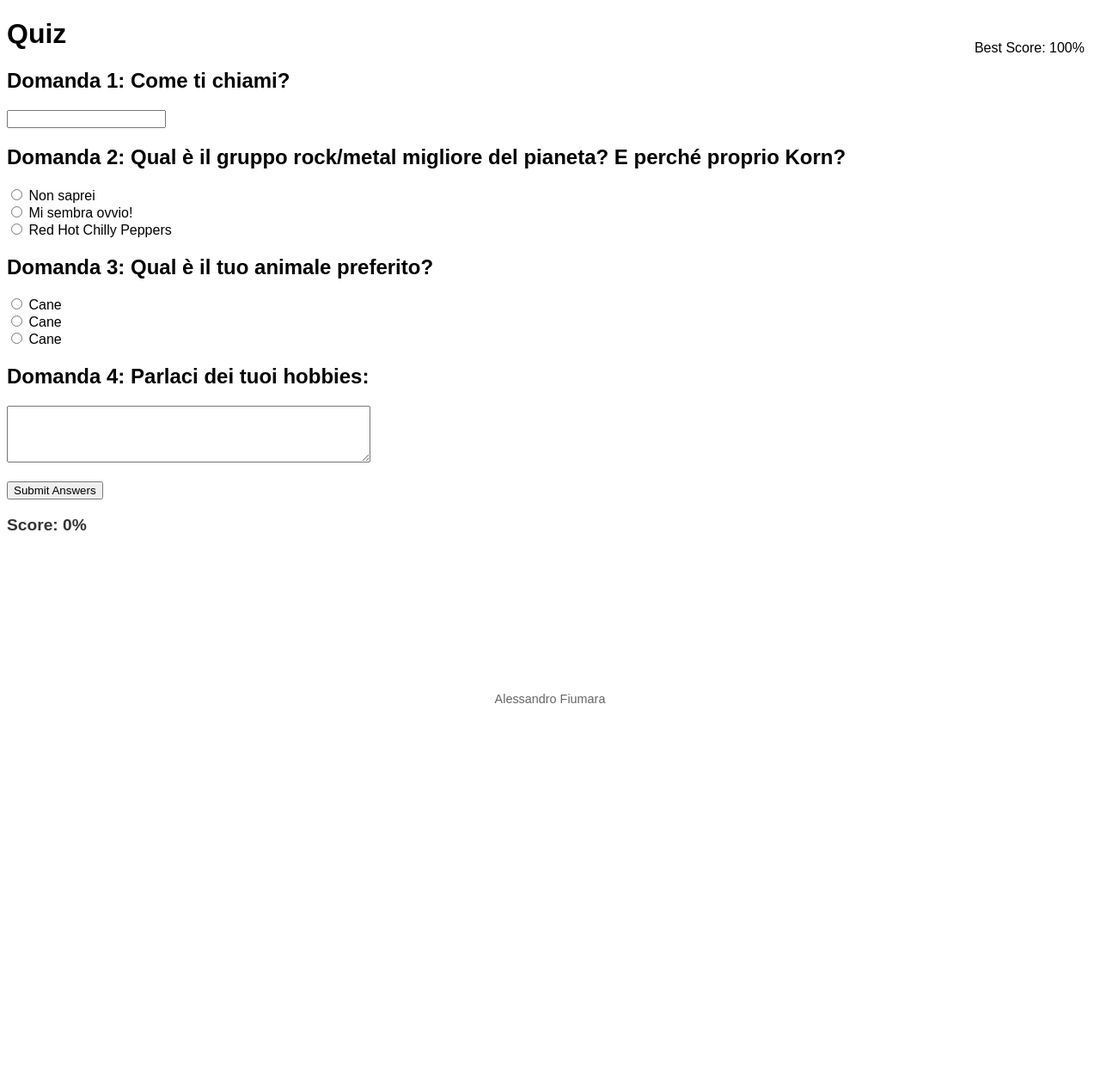
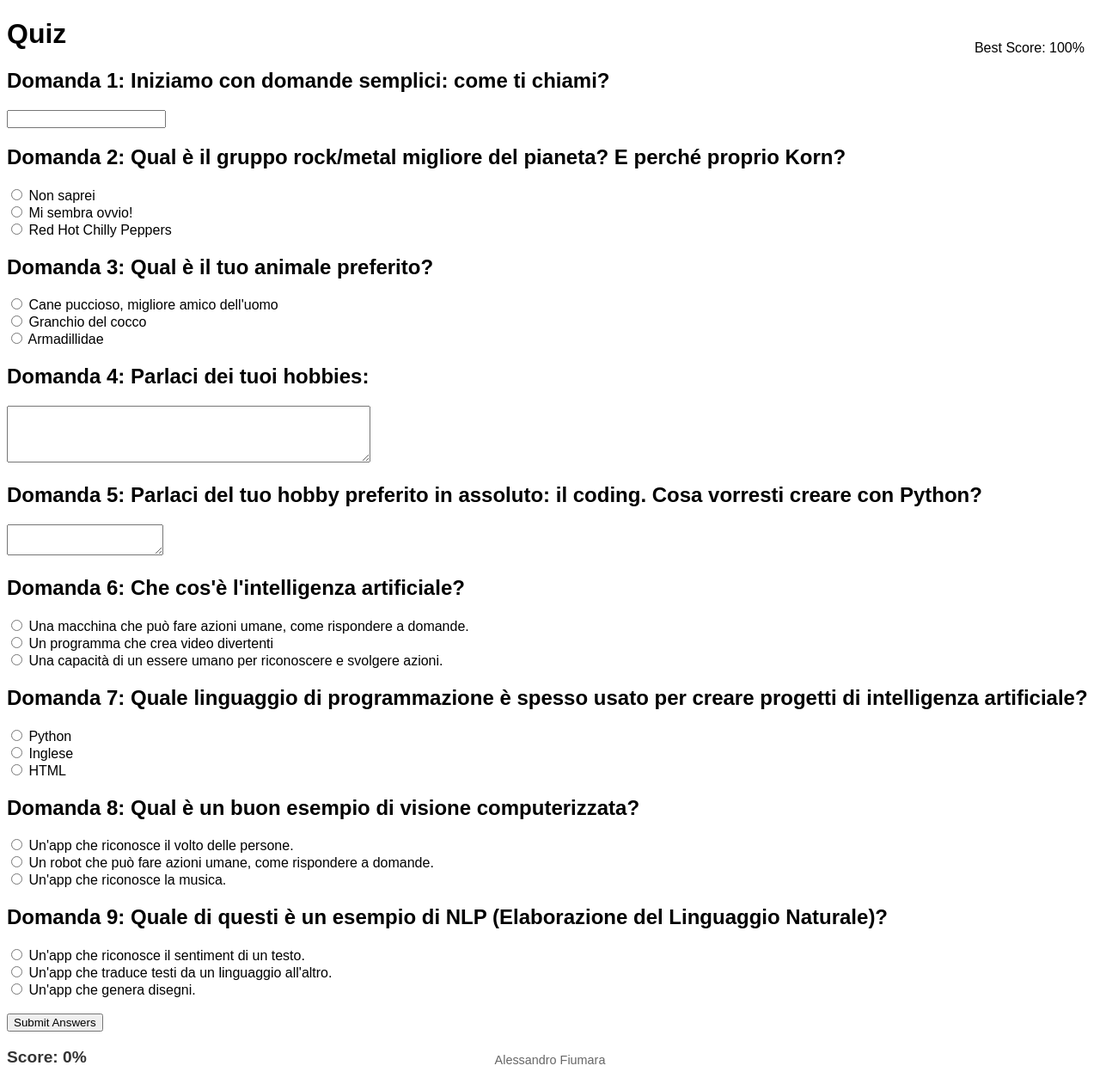
Before and after one commit to SandroApv/test1_pro, a Flask app: page /quiz in a window 1280 px wide. Shown: the whole page at 86% size. Before the commit the page ends 818 px from the top, so only its background shows below. Run offline with Flask 3, Linux system fonts and the light colour scheme.

Commit message:
Initial commit

```diff
--- a/templates/quiz.html
+++ b/templates/quiz.html
@@ -30,23 +30,46 @@
 <body>
     <h1>Quiz</h1>
     <form id="quiz-form" onsubmit="return calculateScore()">
-        <h2>Domanda 1: Come ti chiami?</h2>
+        <h2>Domanda 1: Iniziamo con domande semplici: come ti chiami?</h2>
         <input type="text" name="username">
 
         <h2>Domanda 2: Qual è il gruppo rock/metal migliore del pianeta? E perché proprio Korn?</h2>
-        <input type="radio" name="question1" value="Non saprei"> Non saprei<br>
-        <input type="radio" name="question1" value="Mi sembra ovvio!"> Mi sembra ovvio!<br>
-        <input type="radio" name="question1" value="Red Hot Chilly Peppers"> Red Hot Chilly Peppers<br>
+        <input type="radio" name="domanda2" value="Non saprei"> Non saprei<br>
+        <input type="radio" name="domanda2" value="Mi sembra ovvio!"> Mi sembra ovvio!<br>
+        <input type="radio" name="domanda2" value="Red Hot Chilly Peppers"> Red Hot Chilly Peppers<br>
 
         <h2>Domanda 3: Qual è il tuo animale preferito?</h2>
-        <input type="radio" name="question2" value="cane"> Cane<br>
-        <input type="radio" name="question2" value="cane1"> Cane<br>
-        <input type="radio" name="question2" value="cane2"> Cane<br>
+        <input type="radio" name="domanda3" value="cane"> Cane puccioso, migliore amico dell'uomo<br>
+        <input type="radio" name="domanda3" value="cane1"> Granchio del cocco<br>
+        <input type="radio" name="domanda3" value="cane2"> Armadillidae<br>
 
         <h2>Domanda 4: Parlaci dei tuoi hobbies:</h2>
-        <textarea name="question3" rows="4" cols="50"></textarea>
+        <textarea name="domanda4" rows="4" cols="50"></textarea>
 
-        <br><br>
+        <h2>Domanda 5: Parlaci del tuo hobby preferito in assoluto: il coding. Cosa vorresti creare con Python?</h2>
+        <textarea name="domanda5"></textarea>
+
+        <h2>Domanda 6: Che cos'è l'intelligenza artificiale?</h2>
+        <input type="radio" name="domanda6" value="macchina"> Una macchina che può fare azioni umane, come rispondere a domande.<br>
+        <input type="radio" name="domanda6" value="software"> Un programma che crea video divertenti<br>
+        <input type="radio" name="domanda6" value="intelligenza"> Una capacità di un essere umano per riconoscere e svolgere azioni.<br>
+
+        <h2>Domanda 7: Quale linguaggio di programmazione è spesso usato per creare progetti di intelligenza artificiale?</h2>
+        <input type="radio" name="domanda7" value="python"> Python<br>
+        <input type="radio" name="domanda7" value="inglese"> Inglese<br>
+        <input type="radio" name="domanda7" value="html"> HTML<br>
+
+        <h2>Domanda 8: Qual è un buon esempio di visione computerizzata?</h2>
+        <input type="radio" name="domanda8" value="computer vision"> Un'app che riconosce il volto delle persone.<br>
+        <input type="radio" name="domanda8" value="robot"> Un robot che può fare azioni umane, come rispondere a domande.<br>
+        <input type="radio" name="domanda8" value="musica"> Un'app che riconosce la musica.<br>
+
+        <h2>Domanda 9: Quale di questi è un esempio di NLP (Elaborazione del Linguaggio Naturale)?</h2>
+        <input type="radio" name="domanda9" value="analisi sentimentale"> Un'app che riconosce il sentiment di un testo.<br>
+        <input type="radio" name="domanda9" value="traduzione"> Un'app che traduce testi da un linguaggio all'altro.<br>
+        <input type="radio" name="domanda9" value="generazione testo"> Un'app che genera disegni.<br>
+
+        <br>
         <input type="submit" value="Submit Answers">
 
         <!-- Display score in the top right corner -->
@@ -69,15 +92,23 @@
             event.preventDefault();
 
             let score = 0;
-            const totalQuestions = 2; // Update with the number of scored questions
+            const totalQuestions = 6; // Total questions being scored
 
             // Check answers
-            const question1 = document.querySelector('input[name="question1"]:checked');
-            const question2 = document.querySelector('input[name="question2"]:checked');
+            const domanda2 = document.querySelector('input[name="domanda2"]:checked');
+            const domanda3 = document.querySelector('input[name="domanda3"]:checked');
+            const domanda6 = document.querySelector('input[name="domanda6"]:checked');
+            const domanda7 = document.querySelector('input[name="domanda7"]:checked');
+            const domanda8 = document.querySelector('input[name="domanda8"]:checked');
+            const domanda9 = document.querySelector('input[name="domanda9"]:checked');
 
             // Correct answers
-            if (question1 && question1.value === "Mi sembra ovvio!") score++;
-            if (question2 && question2.value === "cane") score++;
+            if (domanda2 && domanda2.value === "Mi sembra ovvio!") score++;
+            if (domanda3 && domanda3.value === "cane") score++;
+            if (domanda6 && domanda6.value === "macchina") score++;
+            if (domanda7 && domanda7.value === "python") score++;
+            if (domanda8 && domanda8.value === "computer vision") score++;
+            if (domanda9 && domanda9.value === "analisi sentimentale") score++;
 
             // Calculate percentage score
             const percentageScore = (score / totalQuestions) * 100;
```
